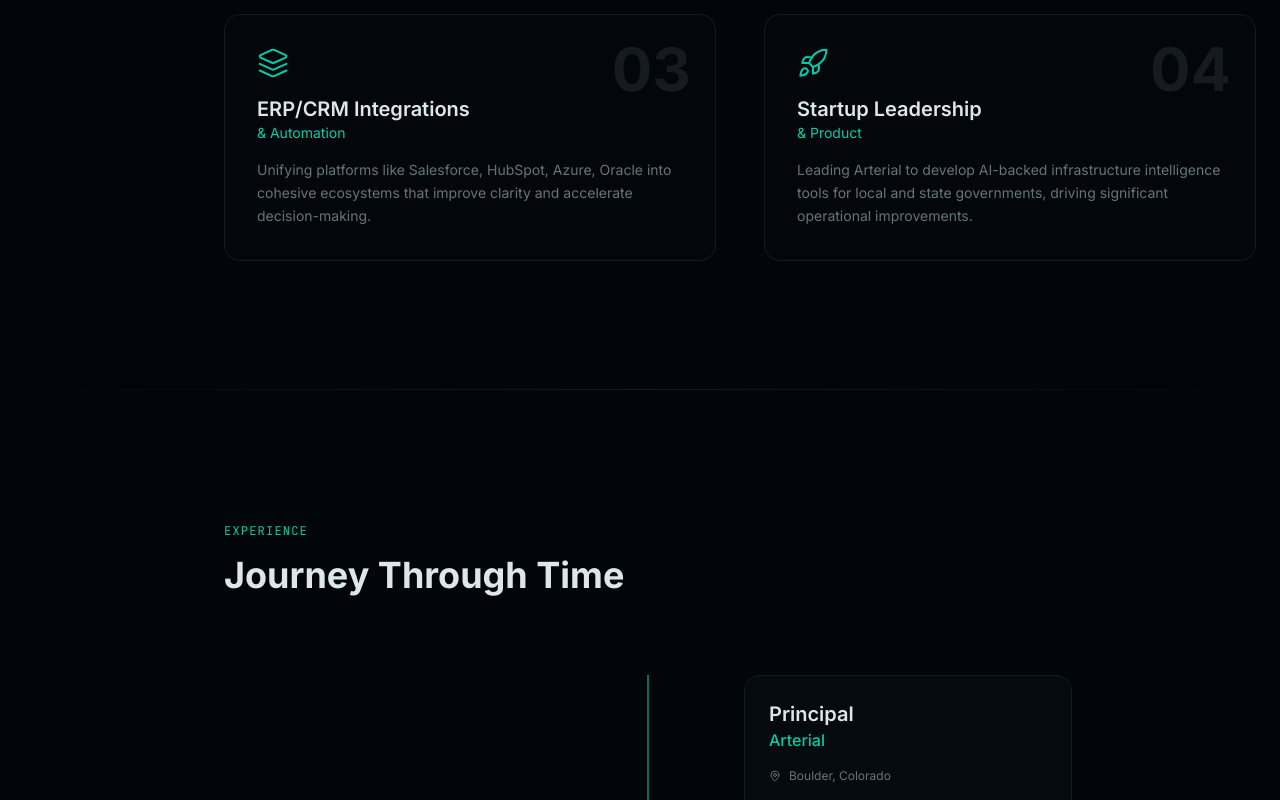
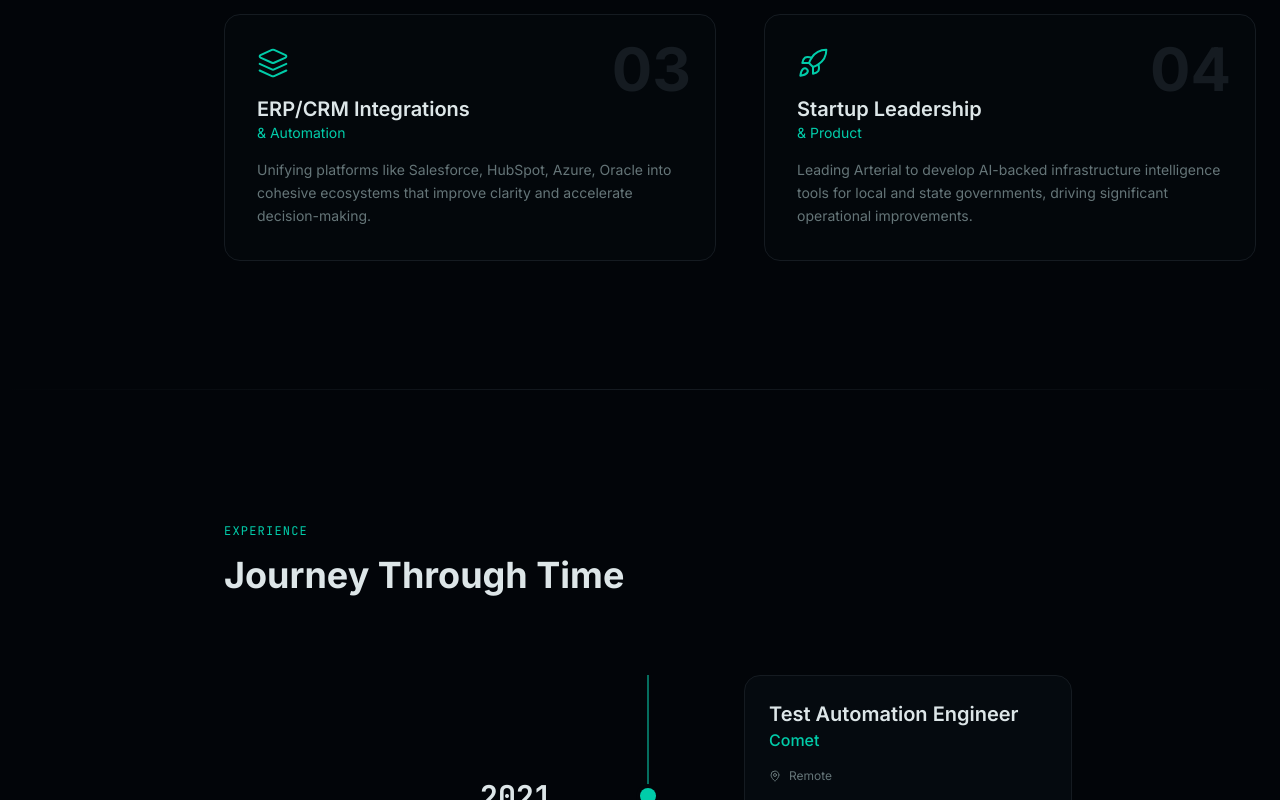
Before and after one commit to kylewandishin/personalsite, a Next.js app: page / in a window 1280 px wide. Shown: the part 2000-2800 px from the top of the page. Built offline with nearby package versions, Linux system fonts and the light colour scheme.

Commit message:
reorder timeline and fix colours

```diff
--- a/components/hero.tsx
+++ b/components/hero.tsx
@@ -105,14 +105,14 @@ export function Hero() {
         </div>
 
         {/* Scroll indicator */}
-        <div
+        {/* <div
           className={`absolute bottom-12 left-1/2 -translate-x-1/2 flex flex-col items-center gap-2 transition-all duration-1000 delay-700 ${
             loaded ? "opacity-100" : "opacity-0"
           }`}
         >
           <span className="text-xs text-muted-foreground uppercase tracking-widest">Scroll</span>
           <div className="w-px h-12 bg-gradient-to-b from-muted-foreground to-transparent" />
-        </div>
+        </div> */}
       </div>
     </section>
   )
--- a/components/vertical-timeline.tsx
+++ b/components/vertical-timeline.tsx
@@ -4,6 +4,69 @@ import { useRef, useEffect, useState } from "react"
 import { MapPin, GraduationCap } from "lucide-react"
 
 const experiences = [
+  {
+    year: "2021",
+    endYear: "2021",
+    company: "Comet",
+    role: "Test Automation Engineer",
+    location: "Remote",
+    description: "Automated test systems using web scraping and simulated user interactions.",
+    color: "bg-accent-foreground",
+    skills: ["Automation", "Testing", "Web Scraping"],
+  },
+  {
+    year: "2021",
+    endYear: "2021",
+    company: "Accenture Australia",
+    role: "Developer",
+    location: "Melbourne, Australia",
+    description: "Computer vision AI model for City of Boorondara to detect illegal deforestation in real-time.",
+    color: "bg-accent-foreground/80",
+    skills: ["AI/ML", "Geospatial", "Consulting"],
+  },
+  {
+    year: "2022",
+    endYear: "Present",
+    company: "14FourTech",
+    role: "Founder",
+    location: "Denver, Colorado",
+    description:
+      "Automated processes and reduced operating costs for small to mid-market businesses through full-stack development.",
+    color: "bg-accent-foreground/90",
+    skills: ["Full-Stack", "Automation", "Consulting"],
+  },
+  {
+    year: "2022",
+    endYear: "2025",
+    company: "Metron Farnier",
+    role: "Automation Engineer",
+    location: "Smart Water Meters",
+    description:
+      "Automated testing tools using computer vision, microcontrollers, and embedded programming for QA systems.",
+    color: "bg-accent-foreground/85",
+    skills: ["Embedded", "Computer Vision", "QA"],
+  },
+  {
+    year: "2023",
+    endYear: "2023",
+    company: "UCHealth",
+    role: "Software Engineer",
+    location: "Denver, Colorado",
+    description: "Clinical encyclopedia app reducing supervisor calls by 80% for hospital staff.",
+    color: "bg-accent-foreground/75",
+    skills: ["Healthcare", "Mobile", "Full-Stack"],
+  },
+  {
+    year: "2023",
+    endYear: "2023",
+    company: "University of Colorado Boulder",
+    role: "Bachelor of Science, Computer Science",
+    location: "Boulder, Colorado",
+    description: "",
+    color: "bg-accent-foreground/70",
+    skills: [],
+    isEducation: true,
+  },
   {
     year: "2023",
     endYear: "Present",
@@ -14,58 +77,6 @@ const experiences = [
       "AI-backed GIS/Asset Manager for DOTs, automating road hazard detection with computer vision and depth modeling.",
     color: "bg-accent-foreground",
     skills: ["AI/ML", "GIS", "Computer Vision", "Leadership"],
-  },
-  {
-    year: "2022",
-    endYear: "Present",
-    company: "14FourTech",
-    role: "Founder",
-    location: "Denver, Colorado",
-    description:
-      "Automated processes and reduced operating costs for small to mid-market businesses through full-stack development.",
-    color: "bg-emerald-500",
-    skills: ["Full-Stack", "Automation", "Consulting"],
-  },
-  {
-    year: "2022",
-    endYear: "2025",
-    company: "Metron Farnier",
-    role: "Automation Engineer",
-    location: "Smart Water Meters",
-    description:
-      "Automated testing tools using computer vision, microcontrollers, and embedded programming for QA systems.",
-    color: "bg-blue-500",
-    skills: ["Embedded", "Computer Vision", "QA"],
-  },
-  {
-    year: "2023",
-    endYear: "2023",
-    company: "UCHealth",
-    role: "Software Engineer",
-    location: "Denver, Colorado",
-    description: "Clinical encyclopedia app reducing supervisor calls by 80% for hospital staff.",
-    color: "bg-amber-500",
-    skills: ["Healthcare", "Mobile", "Full-Stack"],
-  },
-  {
-    year: "2021",
-    endYear: "2021",
-    company: "Accenture Australia",
-    role: "Developer",
-    location: "Melbourne, Australia",
-    description: "Computer vision AI model for City of Boorondara to detect illegal deforestation in real-time.",
-    color: "bg-rose-500",
-    skills: ["AI/ML", "Geospatial", "Consulting"],
-  },
-  {
-    year: "2021",
-    endYear: "2021",
-    company: "Comet",
-    role: "Test Automation Engineer",
-    location: "Remote",
-    description: "Automated test systems using web scraping and simulated user interactions.",
-    color: "bg-purple-500",
-    skills: ["Automation", "Testing", "Web Scraping"],
   },
 ]
 
@@ -191,12 +202,19 @@ export function VerticalTimeline() {
                         </div>
 
                         <div className="flex items-center gap-2 text-xs text-muted-foreground">
+                          {exp.isEducation ? (
+                            <GraduationCap className="w-3 h-3" />
+                          ) : (
                             <MapPin className="w-3 h-3" />
+                          )}
                           {exp.location}
                         </div>
 
+                        {exp.description && (
                           <p className="text-sm text-muted-foreground leading-relaxed">{exp.description}</p>
+                        )}
 
+                        {exp.skills && exp.skills.length > 0 && (
                           <div className="flex flex-wrap gap-2 pt-2">
                             {exp.skills.map((skill, skillIndex) => (
                               <span
@@ -210,6 +228,7 @@ export function VerticalTimeline() {
                               </span>
                             ))}
                           </div>
+                        )}
                       </div>
                     </div>
                   </div>
@@ -218,41 +237,6 @@ export function VerticalTimeline() {
             })}
           </div>
 
-          {/* Education - at the end of timeline */}
-          <div
-            ref={(el) => {
-              itemRefs.current[experiences.length] = el
-            }}
-            className={`relative mt-24 transition-all duration-700 ${
-              revealedItems.has(experiences.length) ? "opacity-100 translate-y-0" : "opacity-0 translate-y-8"
-            }`}
-          >
-            {/* Final dot */}
-            <div
-              className={`absolute left-0 md:left-1/2 md:-translate-x-1/2 z-10 transition-all duration-700 ${
-                revealedItems.has(experiences.length) ? "opacity-100 scale-100" : "opacity-0 scale-0"
-              }`}
-            >
-              <div className="w-6 h-6 rounded-full bg-accent-foreground ring-4 ring-background flex items-center justify-center">
-                <GraduationCap className="w-3 h-3 text-background" />
-              </div>
-            </div>
-
-            {/* Education card */}
-            <div className="pl-12 md:pl-0 md:flex md:justify-center">
-              <div className="p-6 rounded-2xl border border-border bg-card md:max-w-md">
-                <div className="flex items-center gap-4">
-                  <div className="w-12 h-12 rounded-full bg-accent-foreground/10 flex items-center justify-center">
-                    <GraduationCap className="w-6 h-6 text-accent-foreground" />
-                  </div>
-                  <div>
-                    <h3 className="font-semibold text-foreground">University of Colorado Boulder</h3>
-                    <p className="text-sm text-muted-foreground">Bachelor of Science, Computer Science</p>
-                  </div>
-                </div>
-              </div>
-            </div>
-          </div>
         </div>
       </div>
     </section>
```
Lines whose indentation alone changed are shown as unchanged.
